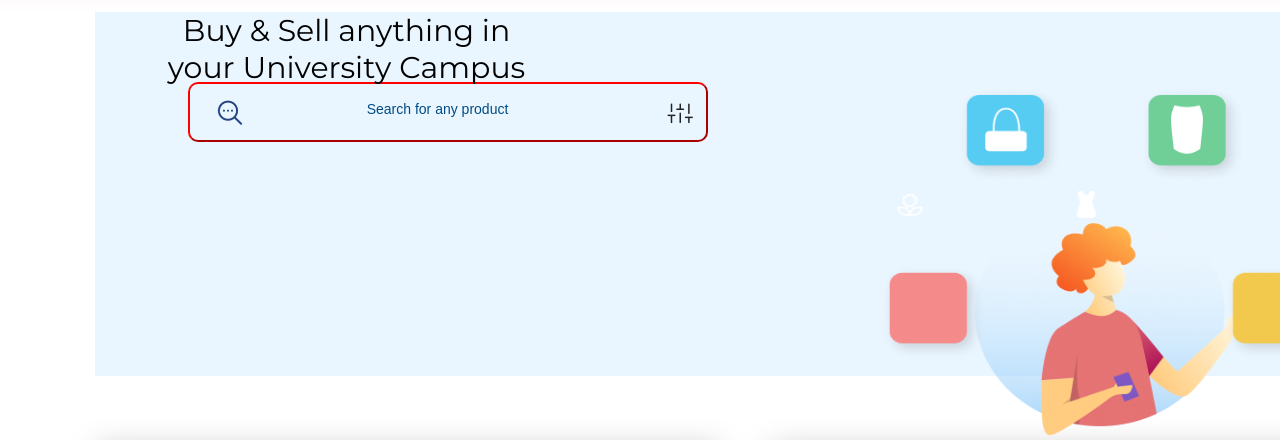
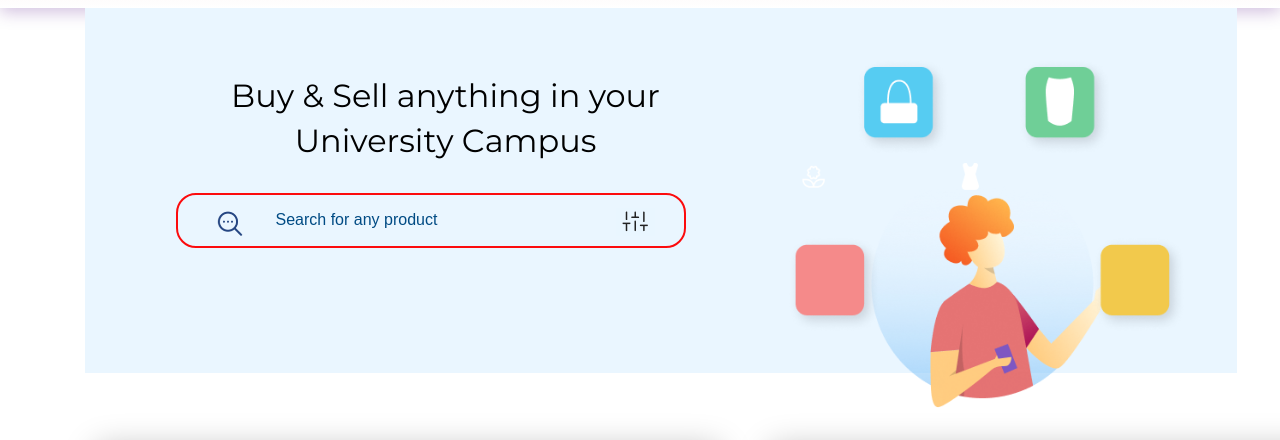
Before and after one commit to Likuna0122/OnlineShop_Task22, a plain HTML site: page OnlineShop.html in a window 1280 px wide. Shown: the part 92-532 px from the top of the page. Drawn offline with Linux system fonts and the light colour scheme.

Commit message:
Add files via upload

```diff
--- a/OnlineShop.html
+++ b/OnlineShop.html
@@ -21,19 +21,22 @@
         </div>
     </header>
     <div class="box2">
-        <div class="box21">
-            <h2 class="head2">Buy & Sell anything in <br>
-                your University Campus</h2>
-            <button class="but">
-                <img class="search" src="Search More.png">
-                <p class="text3">Search for any product</p>
-                <img class="image" src="123.png">
-            </button>
+            <div>
+                <p class="head2">
+                    Buy & Sell anything in your<br>
+                    University Campus
+                </p>
+
+                <input class="search" type="search" placeholder="Search for any product">
+                <img class="search1" src="Search More.png">
+                <img class="image" src="123.png".png">
             </div>
-        </div>
-            <div class="photo">
-                <img class="image2" src="3.png"></div>
+
+            <div>
+                <img class="image2" src="3.png">
+            </div>
     </div>
+
 
         <div class="box3">
             <div class="box31">
--- a/OnlineShop_style.css
+++ b/OnlineShop_style.css
@@ -22,19 +22,22 @@ body{
 
 .header {
     width: 100%;
+    height: 100px;
     display: flex;
     justify-content: space-around;
     align-items: center;
     background-image: linear-gradient(rgb(245, 218, 218), white);
+    box-shadow: 0px 4px 16px rgba(75, 0, 129, 0.26);
 }
 h1{
     width: 50%;
-    margin-left: 120px;
+    margin-left: 150px;
 }
 .head{
     color: rgb(0, 179, 255);
     font-family: Poppins;
     font-style: normal;
+    padding-left: 90px;
 }
 .register{
     width: 200px;
@@ -61,66 +64,57 @@ h1{
 .text2{
     margin-left: 20px;
 }
+
+
 .box2{
-    width: 100%;
+    width: 90%;
     height: 364.78px;
-    padding: 0;
-    margin-top: -40px;
-    margin: 0;
-}
-
-.box21{
-    width: 1297px;
-    height: 364.78px;
-    background-color: #EAF6FF;
-    margin-left: 95px;
-    padding: 0px;
-    position: relative;
+    background: #EAF6FF;
+    margin: 0 auto;
+    display: flex;
+    justify-content: space-around;
+    margin-left: 85px;
 }
 
 .head2{
-    width: 503px;
-    height: 70px;
+    font-weight: 400;
+    font-size: 32px;
+    line-height: 45px;
     text-align: center;
-    font-size: 30px;
+    margin: 30px auto;
+    padding-top: 35px;
+    font-family: Montserrate;
+    margin-left: 70px;
+}
+
+.search{
+    width: 510px;
+    height: 55px;
+    border: 2px solid #FC0B0D;
+    border-radius: 20px;
+    background: #EAF6FF;
+    margin-left: 40px;
+}
+input::placeholder{
+    padding-left: 96px;
     font-weight: 400;
-    font-family: Montserrate;
-    font-style: normal;
-    margin: 0;
+    font-size: 16px;
+    color: #004B84;
 }
-.but{
-    width: 520px;
-    height: 60px;
-    background-color: #EAF6FF;
-    border-color: red;
-    border-radius: 10px;
-    border-radius: 10px;
-    display: flex;
-    justify-content: space-between;
-    margin-left: 93px;
-
+.search1{
+    position: absolute;
+    margin-left: -490px;
+    margin-top: 15px;
 }
-.search{
-    margin-top: 12px;
+.image{
+    position: absolute;
+    margin-top: 15px;
+    margin-left: -70px;
 }
 .image2{
-    width: 450px;
+    width: 400px;
     height: 350px;
-    position: absolute;
-    margin-left: 880px;
-    margin-top: -290px;
-}
-
-.text3{
-    font-weight: 400;
-    font-size: 14px;
-    line-height: 19px;
-    color: #004B84;
-    margin-top: 15px;
-    margin-right: 50px;
-}
-.image{
-    margin-top: 15px;
+    margin-top: 50px;
 }
 
 .box3{
```
